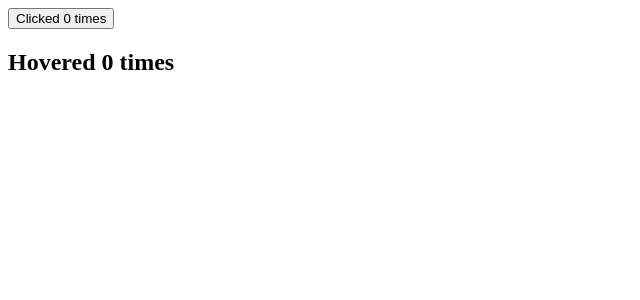
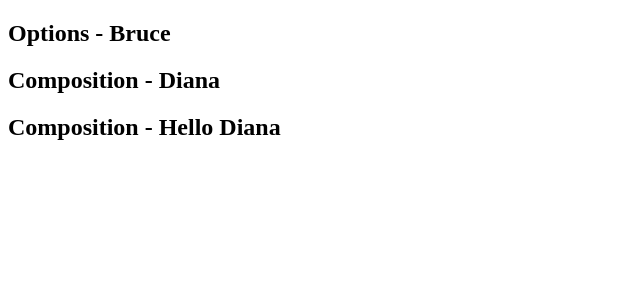
Before and after one commit to SelimReza1/vue-basic, a Vue app: page / in a window 1280 px wide. Shown: the top 300 px of the page, without its empty margins (0-640 px from the left). Built offline with nearby package versions, Linux system fonts and the light colour scheme.

Commit message:
Replacing data with ref

```diff
--- a/src/App.vue
+++ b/src/App.vue
@@ -1,16 +1,14 @@
 <template>
-  <ClickCounter />
-  <hover-counter />
+  <Data />
 </template>
 
 <script>
-import ClickCounter from "./components/ClickCounter";
-import HoverCounter from "./components/HoverCounter";
+
+import Data from "./components/Data";
 export default {
   name: 'App',
   components: {
-    HoverCounter,
-    ClickCounter,
+    Data
 
   },
   data() {
--- /dev/null
+++ b/src/components/Data.vue
@@ -0,0 +1,33 @@
+<template>
+<h2>Options - {{ o_firstName }}</h2>
+  <h2>Composition - {{ c_firstName }}</h2>
+  <h2>Composition - {{ greet }}</h2>
+</template>
+
+<script>
+import { ref } from 'vue'
+export default {
+  name: 'Data',
+
+  setup(){
+    const c_firstName = ref('Clark')
+    c_firstName.value = 'Diana'
+    const greet = 'Hello ' + c_firstName.value
+    console.log('c_firsName', c_firstName)
+    return{
+      c_firstName,
+      greet
+    }
+  },
+  data(){
+    return{
+    o_firstName: 'Bruce',
+    }
+  }
+
+}
+</script>
+
+<style scoped>
+
+</style>
```
